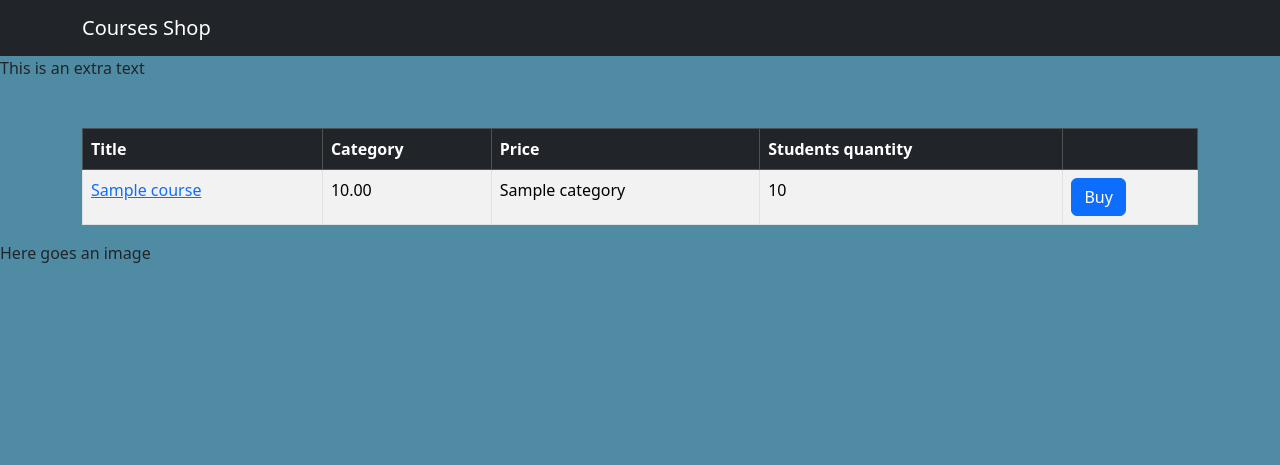
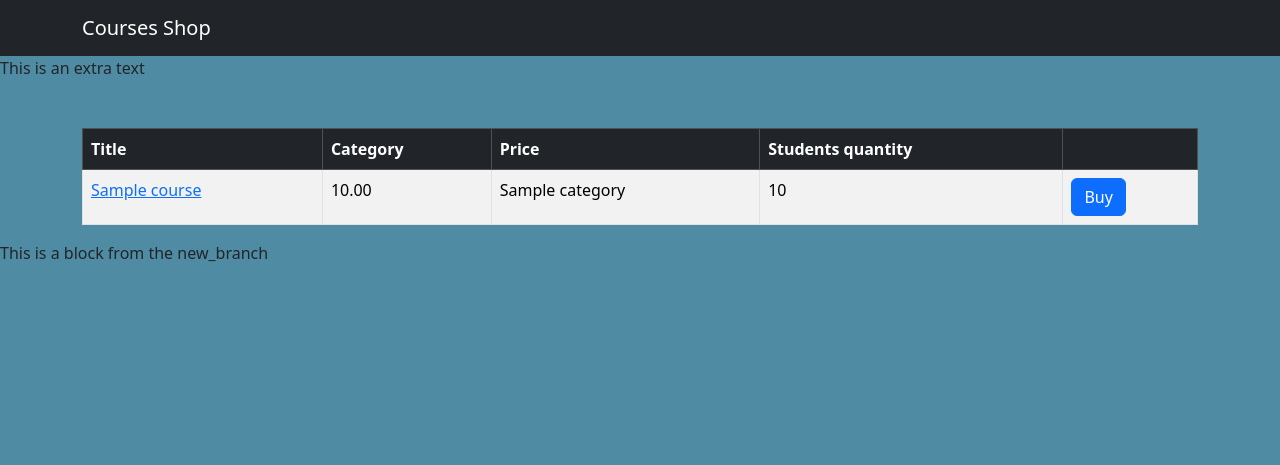
Before and after one commit to ShvetsViktor/django-courses, a Django app: page /shop/ in a window 1280 px wide. Shown: the top 465 px of the page. Run offline with Django 4.2, Linux system fonts and the light colour scheme; tables that the repository leaves empty hold one stand-in row (values such as "Sample post").

Commit message:
Addid a block to new_branch

```diff
--- a/templates/base.html
+++ b/templates/base.html
@@ -26,6 +26,6 @@
         {% block content %}
         {% endblock %}
     </main>
-    Here goes an image
+    This is a block from the new_branch
 </body>
 </html>
```
